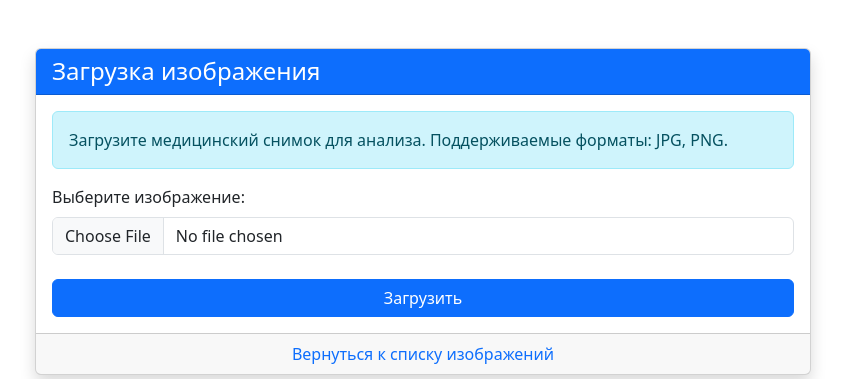
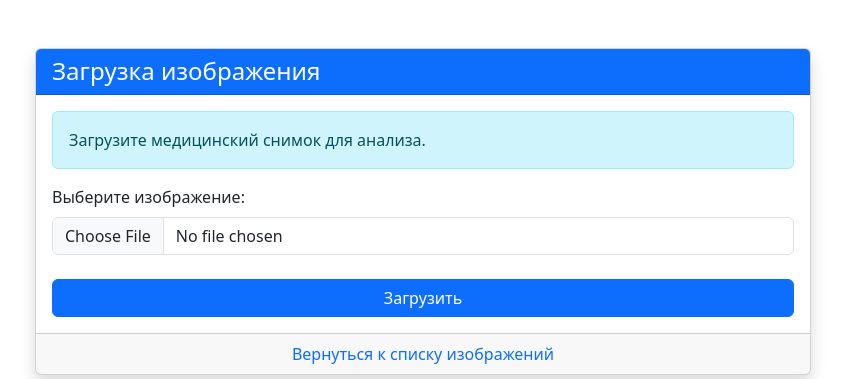
Before and after one commit to dander818/liver-contour-detection, a Django app: page /images/upload/ in a window 1280 px wide. Shown: the part 56-435 px from the top of the page, without its empty margins (217-1062 px from the left). Run offline with Django 4.2, Linux system fonts and the light colour scheme; the visitor is signed in with stand-in values (Sample User, id 1).

Commit message:
Обновление текста подсказки при загрузке изображения

```diff
--- a/templates/images/image_upload.html
+++ b/templates/images/image_upload.html
@@ -14,7 +14,7 @@
                     {% csrf_token %}
 
                     <div class="alert alert-info">
-                        <p class="mb-0">Загрузите медицинский снимок для анализа. Поддерживаемые форматы: JPG, PNG.</p>
+                        <p class="mb-0">Загрузите медицинский снимок для анализа.</p>
                     </div>
 
                     <div class="mb-4">
```
